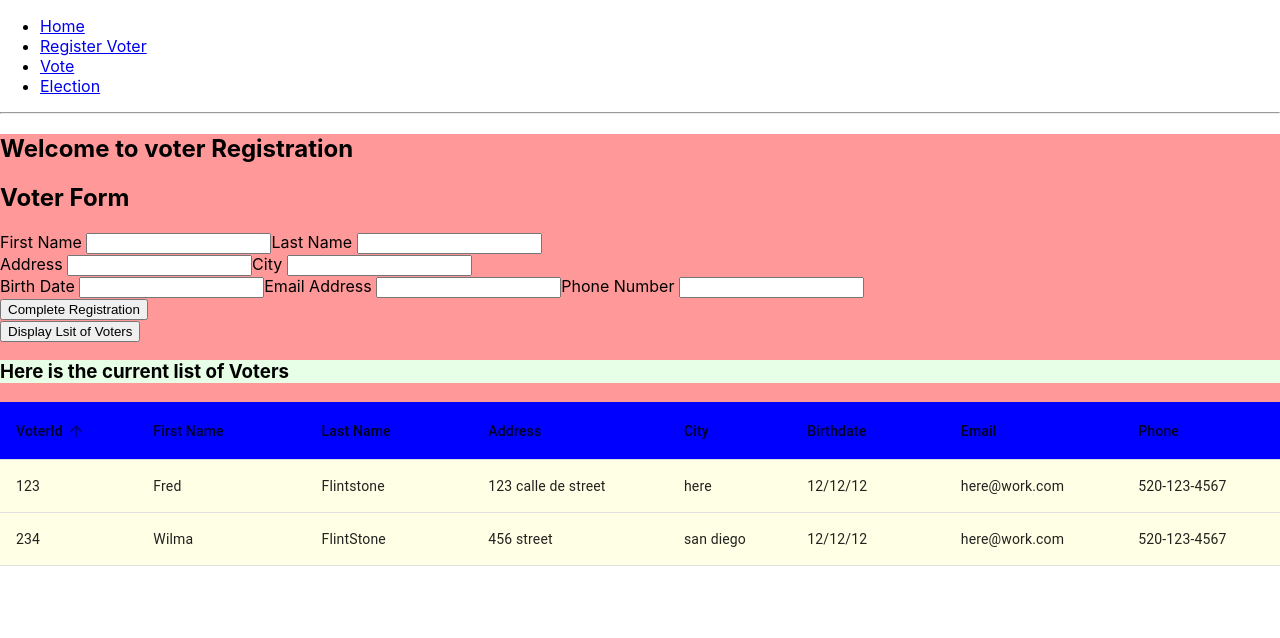
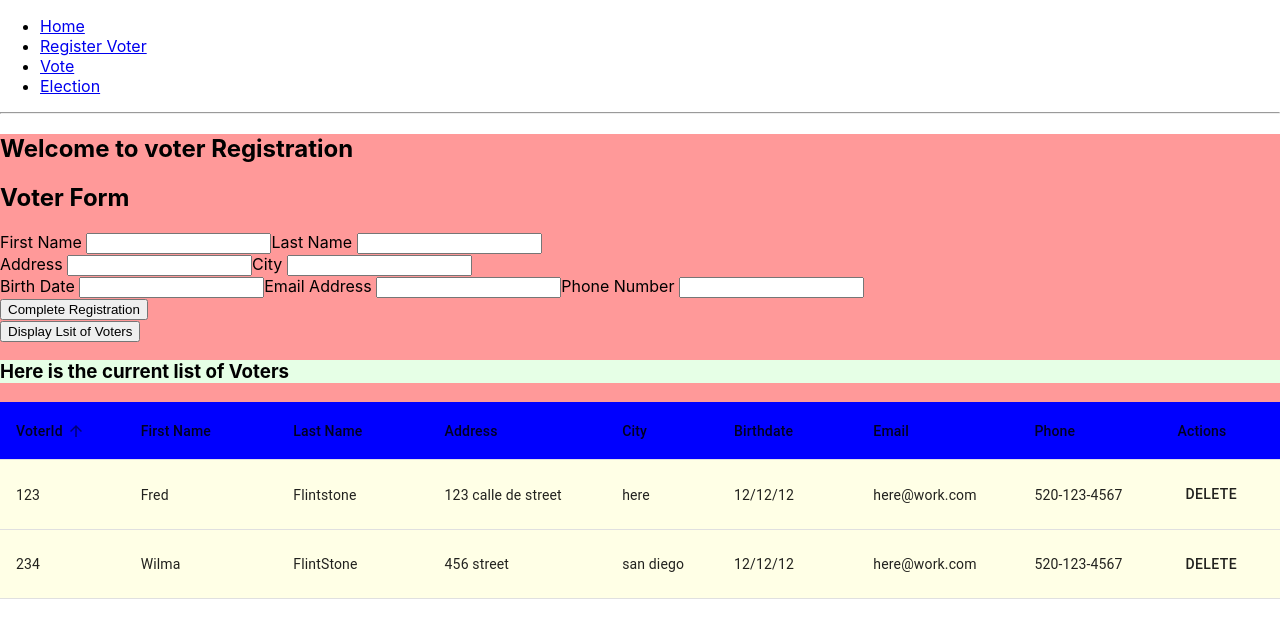
Before and after one commit to ormagomy/tacocat, a React (Create React App) app: page /VoterRegsitration in a window 1280 px wide. Both pictures are taken after a click on the button "Display Lsit of Voters". Shown: the top 638 px of the page. Built offline with nearby package versions, Linux system fonts and the light colour scheme; data requests are answered from the project's data file.

Commit message:
added delete button

```diff
--- a/src/components/VoterRegsitration.tsx
+++ b/src/components/VoterRegsitration.tsx
@@ -43,7 +43,7 @@ export function VoterRegsitration() {
             <VoterForm buttonText="Complete Registration" {...boundActions} />
 
             <button onClick={display}>Display Lsit of Voters</button>
-            {displayVoters && <VoterTable voters={voters} />}
+            {displayVoters && <VoterTable voters={voters} {...boundActions} />}
         </div>
     );
 }
--- a/src/components/VoterTable.tsx
+++ b/src/components/VoterTable.tsx
@@ -1,7 +1,6 @@
 import React, {useState} from 'react';
 import {Voter} from '../models/Voters';
-
-import {Table, TableBody, TableHead, TableRow, TableCell, TableSortLabel, makeStyles} from '@material-ui/core';
+import {Table, TableBody, TableHead, TableRow, TableCell, TableSortLabel, makeStyles, Button} from '@material-ui/core';
 //Sorting Stuff
 type orderType = 'asc' | 'desc' | undefined;
 
@@ -31,9 +30,10 @@ function stableSort(voters: Voter[], comparator: (a: Voter, b: Voter) => number)
     return stabilizedThis.map((el) => el.voter);
 }
 //End Sorting Stuff
-
 export type voterProps = {
     voters: Voter[];
+    onDeleteVoter: (voterId: number) => void;
+    onEditVoter: (voter: Voter) => void;
 };
 const headCells = [
     {id: 'id', label: 'VoterId'},
@@ -44,6 +44,7 @@ const headCells = [
     {id: 'birthdate', label: 'Birthdate'},
     {id: 'email', label: 'Email'},
     {id: 'phone', label: 'Phone'},
+    {id: 'actions', label: 'Actions'},
 ];
 
 export function VoterTable(props: voterProps) {
@@ -76,6 +77,11 @@ export function VoterTable(props: voterProps) {
 
     const classes = useStyles();
 
+    // const editVoter = () => {
+    //     console.log('I want to Change!');
+    //   //  props.onEditVoter(voter: Voter);
+    // }
+
     return (
         <>
             <h3 className={classes.h3}> Here is the current list of Voters</h3>
@@ -107,6 +113,16 @@ export function VoterTable(props: voterProps) {
                             <TableCell>{voter.birthdate}</TableCell>
                             <TableCell>{voter.email}</TableCell>
                             <TableCell>{voter.phone}</TableCell>
+                            <TableCell>
+                                <Button
+                                    onClick={() => {
+                                        props.onDeleteVoter(voter.id);
+                                    }}
+                                >
+                                    Delete
+                                </Button>
+                                {/* <Button onClick={editVoter}>Edit</Button> */}
+                            </TableCell>
                         </TableRow>
                     ))}
                 </TableBody>
```
